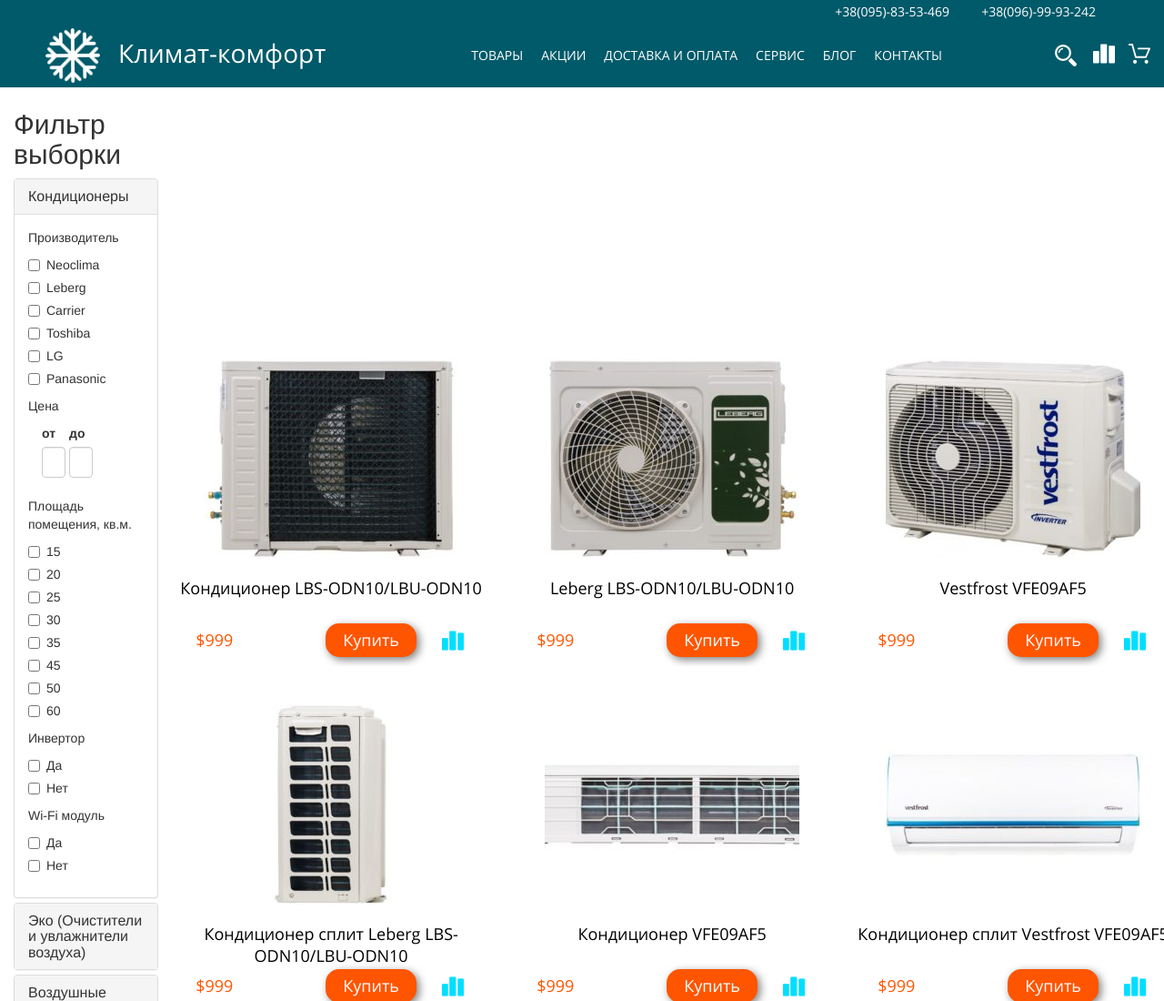
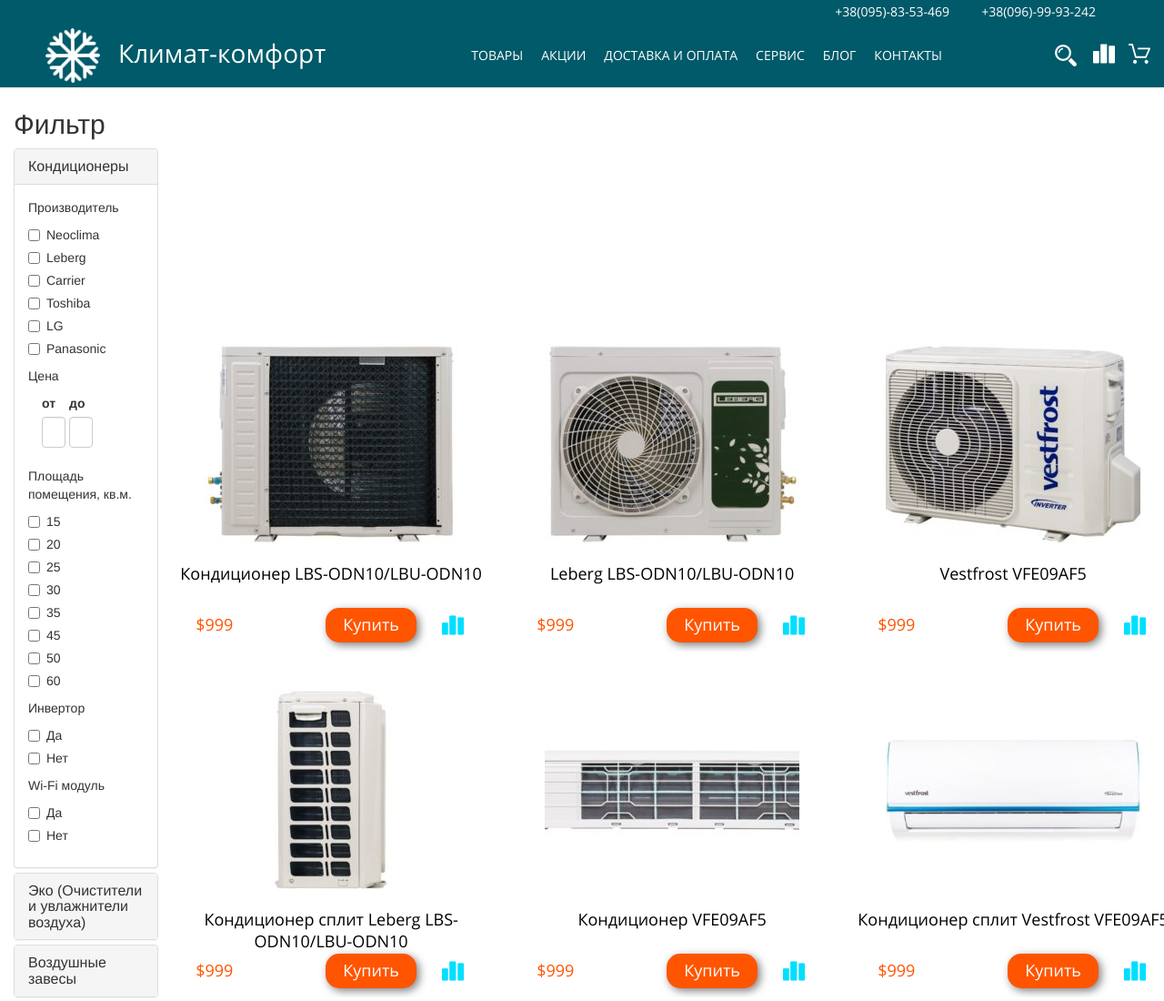
Before and after one commit to Sergey2095/Sergey2095.github.io, a plain HTML site: page products.html in a window 1280 px wide. Shown: the top 1100 px of the page at 91% size. Drawn offline with nearby package versions, Linux system fonts and the light colour scheme; files whose address does not match are found by name.

Commit message:
fix products2

```diff
--- a/products.html
+++ b/products.html
@@ -104,7 +104,7 @@
 	<div class="product-wrap">
 	<div class="filter">
 		<div class="container">
-  <h2>Фильтр выборки</h2>
+  <h2>Фильтр</h2>
  <div class="panel-group" id="accordion">
     <div class="panel panel-default">
       <div class="panel-heading">
```
